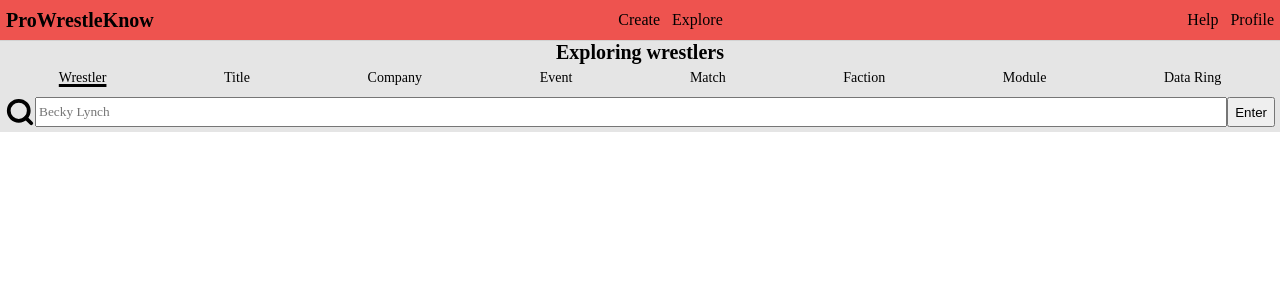
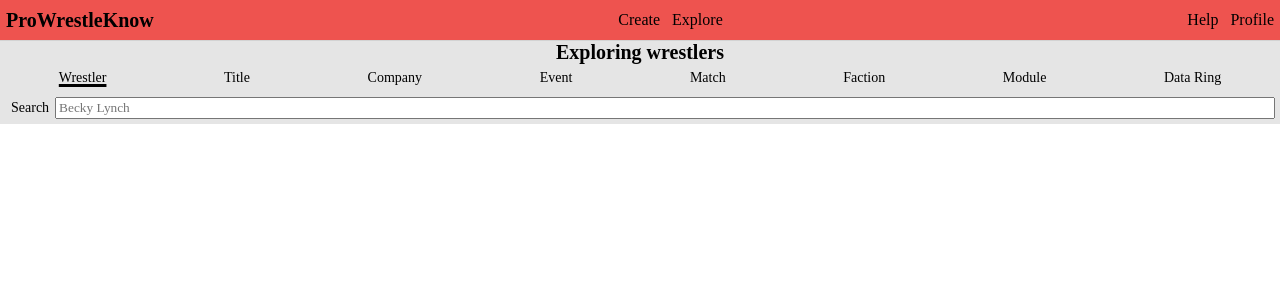
Before and after one commit to bryanmartinez1/prowrestleknow-web, a React (Vite) app in the folder frontend/: page /explore in a window 1280 px wide. Shown: the top 300 px of the page. Built offline with nearby package versions, Linux system fonts and the light colour scheme; a web font is replaced by a local one.

Commit message:
remove search image from search bar

```diff
--- a/frontend/src/components/Searchbar/Searchbar.tsx
+++ b/frontend/src/components/Searchbar/Searchbar.tsx
@@ -1,35 +1,43 @@
 import React, { useEffect, useState } from "react";
 import "./searchbar.css";
-import SearchIcon from '../../assests/search.svg'
+import SearchIcon from "../../assests/search.svg";
 import { defaultExploreQueryPlaceholder } from "../../defaults";
 import Button from "../Buttons/Button";
 
 type SearchbarType = {
-    text: string;
-    onClick: () => void;
-    updateSearch: (val: string) => void;
-}
+  text: string;
+  onClick: () => void;
+  updateSearch: (val: string) => void;
+};
 
-function Searchbar({text, updateSearch, onClick}: SearchbarType) {
+function Searchbar({ text, updateSearch, onClick }: SearchbarType) {
   const [searchInput, setSearchInput] = useState<string>(text);
   useEffect(() => {
     setSearchInput(text);
-  }, [text])
+  }, [text]);
 
   const updateSearchInput = (e: React.ChangeEvent<HTMLInputElement>) => {
     setSearchInput(e.target.value);
     updateSearch(e.target.value);
-  }
+  };
 
   const onEnter = (e: React.KeyboardEvent) => {
-    console.log(e.key)
-    if (e.key === 'Enter') {
+    if (e.key === "Enter") {
       onClick();
     }
-  }
+  };
 
-  return <div className="searchbar">
-      <img src={SearchIcon} alt = 'Search' className="searchIcon"/>
+  const buttonStyle: React.CSSProperties = {
+    fontSize: "14px",
+    fontFamily: "Lexend",
+    margin: 0,
+    background: "none",
+    border: "none",
+  };
+
+  return (
+    <div className="searchbar">
+      <Button text="Search" onClick={onClick} style={buttonStyle} />
       <input
         placeholder={defaultExploreQueryPlaceholder}
         className="searchInput"
@@ -38,8 +46,8 @@
         onChange={updateSearchInput}
         onKeyDown={(e) => onEnter(e)}
       />
-      <Button text='Enter' onClick={onClick}/>
-    </div>;
+    </div>
+  );
 }
 
 export default Searchbar;
--- a/frontend/src/pages/DataRing/Create.tsx
+++ b/frontend/src/pages/DataRing/Create.tsx
@@ -6,6 +6,7 @@
     <div>
       <div className="dr-buttons">
         <Button text="Import" />
+        <Button text="Template" />
         <Button text="Reset" />
       </div>
       <div>l</div>
--- a/frontend/src/pages/Explore/Explore.tsx
+++ b/frontend/src/pages/Explore/Explore.tsx
@@ -25,11 +25,12 @@
   }, [location.search]);
 
   const navigateExploreSearch = (search: string) => {
-  let exploreUrl = `/explore?type=${exploreType}`;
-  if (search && search.trim() !== '') {
-    exploreUrl += `&query=${encodeURIComponent(search)}`;
-  }
-  navigate(exploreUrl);
+    let exploreUrl = `/explore?type=${exploreType}`;
+    if (search && search.trim() !== "") {
+      exploreUrl += `&query=${encodeURIComponent(search)}`;
+    }
+
+    navigate(exploreUrl);
   };
 
   return (
@@ -38,8 +39,12 @@
         Exploring {typeToPlural(exploreType)}
       </div>
       <ExploreSelect selectedType={exploreType} />
-      <Searchbar text = {query}onClick={()=> navigateExploreSearch(query)}
-        updateSearch={setQuery}/>
+      <Searchbar
+        text={query}
+        onClick={() => navigateExploreSearch(query)}
+        updateSearch={setQuery}
+      />
+      <>{query}</>
     </div>
   );
 }
```
